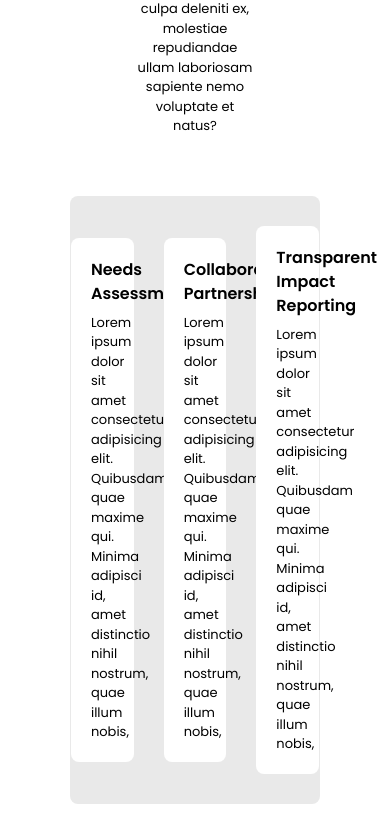
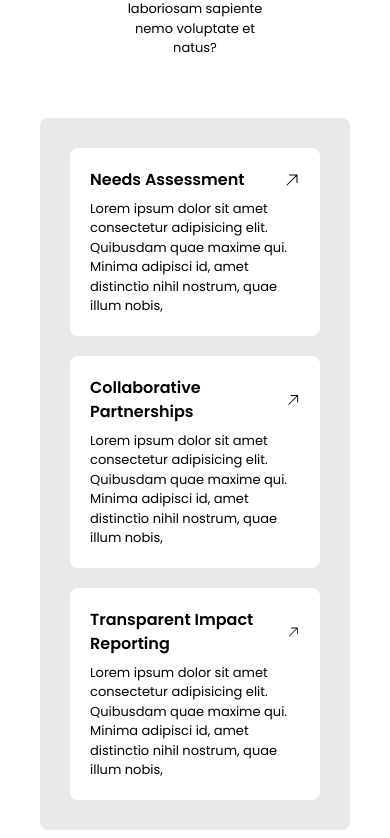
Before and after one commit to KenUdoudo/company, a React (Vite) app: page / in a window 390 px wide. Shown: the part 5966-6804 px from the top of the page. Built offline with nearby package versions, Linux system fonts and the light colour scheme.

Commit message:
almost there

```diff
--- a/src/components/Home/section5.jsx
+++ b/src/components/Home/section5.jsx
@@ -1,7 +1,7 @@
 import { HiArrowUpRight } from "react-icons/hi2";
 const Section5 = () => {
     return (
-        <div className="px-[50px] mt-[70px]">
+        <div className="px-[20px] lg:px-[50px] mt-[70px]">
             <div className="flex flex-col justify-center items-center">
                 <div className="bg-[#FFD4A1] rounded-lg border-[5px] h-[300px] w-full"></div>
                 <div className="flex flex-col justify-center items-center text-center w-[70%] bg-white mt-[-100px] p-[30px] rounded-lg">
@@ -10,22 +10,22 @@ const Section5 = () => {
                 </div>
             </div>
 
-            <div className="flex flex-row justify-center items-center bg-[#E9E9E9] p-[30px] rounded-lg mt-[30px] space-x-[30px]">
-                <div className="flex flex-col justify-start w-[33%] bg-white rounded-lg p-[20px] gap-[7px]">
+            <div className="flex flex-col md:flex-row justify-center bg-[#E9E9E9] p-[30px] rounded-lg mt-[30px] gap-x-[30px] gap-y-[20px]">
+                <div className="flex flex-col justify-start w-full md:w-[33%] bg-white rounded-lg p-[20px] gap-[7px]">
                     <div className="flex flex-row justify-between items-center ">
                         <p className="font-semibold">Needs Assessment</p>
                         <HiArrowUpRight />
                     </div>
                     <p className="text-[13px]">Lorem ipsum dolor sit amet consectetur adipisicing elit. Quibusdam quae maxime qui. Minima adipisci id, amet distinctio nihil nostrum, quae illum nobis,</p>
                 </div>
-                <div className="flex flex-col justify-start w-[33%] bg-white rounded-lg p-[20px] gap-[7px]">
+                <div className="flex flex-col justify-start w-full md:w-[33%] bg-white rounded-lg p-[20px] gap-[7px]">
                     <div className="flex flex-row justify-between items-center ">
                         <p className="font-semibold">Collaborative Partnerships</p>
                         <HiArrowUpRight />
                     </div>
                     <p className="text-[13px]">Lorem ipsum dolor sit amet consectetur adipisicing elit. Quibusdam quae maxime qui. Minima adipisci id, amet distinctio nihil nostrum, quae illum nobis,</p>
                 </div>
-                <div className="flex flex-col justify-start w-[33%] bg-white rounded-lg p-[20px] gap-[7px]">
+                <div className="flex flex-col justify-start w-full md:w-[33%] bg-white rounded-lg p-[20px] gap-[7px]">
                     <div className="flex flex-row justify-between items-center ">
                         <p className="font-semibold">Transparent Impact Reporting</p>
                         <HiArrowUpRight />
```
